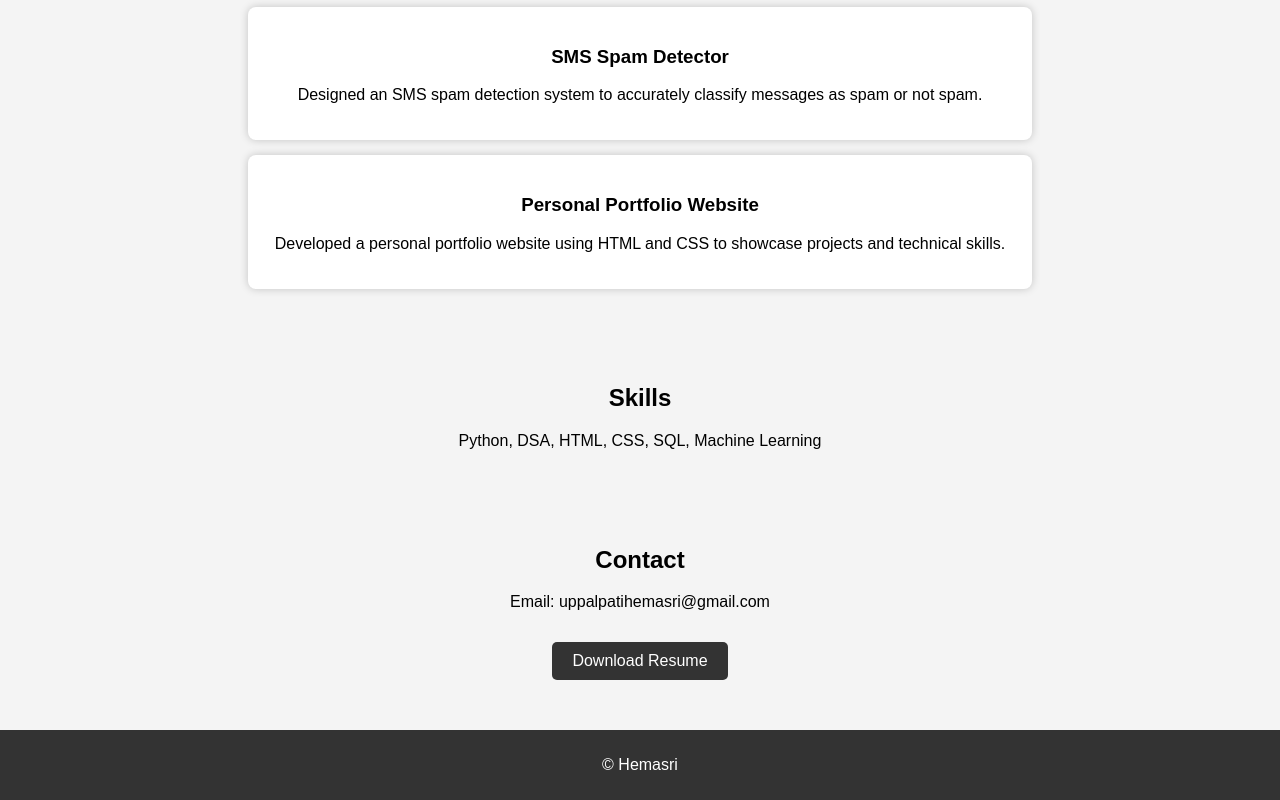
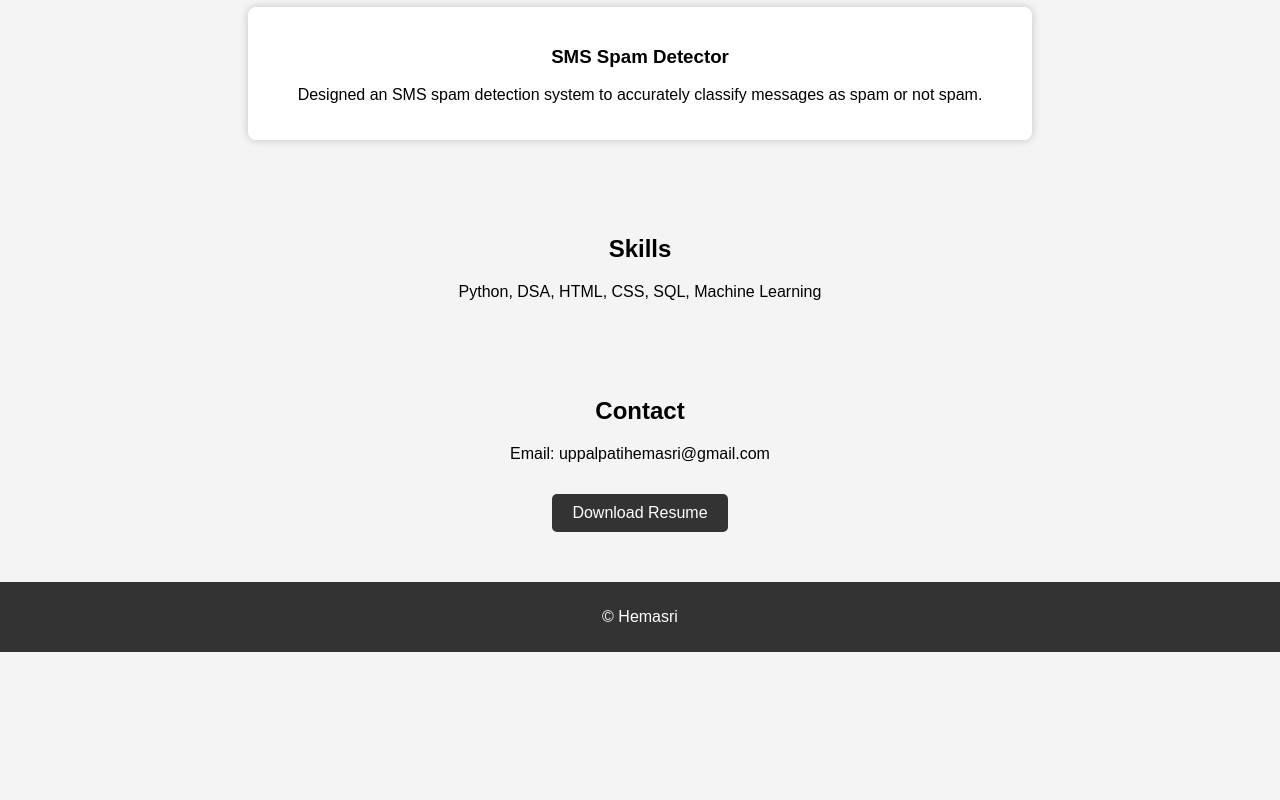
Before and after one commit to Hemasri21/Hemasri21.github.io, a plain HTML site: page index.html in a window 1280 px wide. Shown: the part 763-1563 px from the top of the page. After the commit the page ends 1415 px from the top, so only its background shows below. Drawn offline with Linux system fonts and the light colour scheme.

Commit message:
updated portfolio

```diff
--- a/index.html
+++ b/index.html
@@ -42,13 +42,6 @@
     <p>Designed an SMS spam detection system to accurately classify messages as spam or not spam.</p>
   </div>
 
-
-   <div class="card">
-    <h3>Personal Portfolio Website</h3>
-    <p>Developed a personal portfolio website using HTML and CSS to showcase projects and technical skills.</p>
-  </div>
-
-
 </section>
 
 <section id="skills">
```
